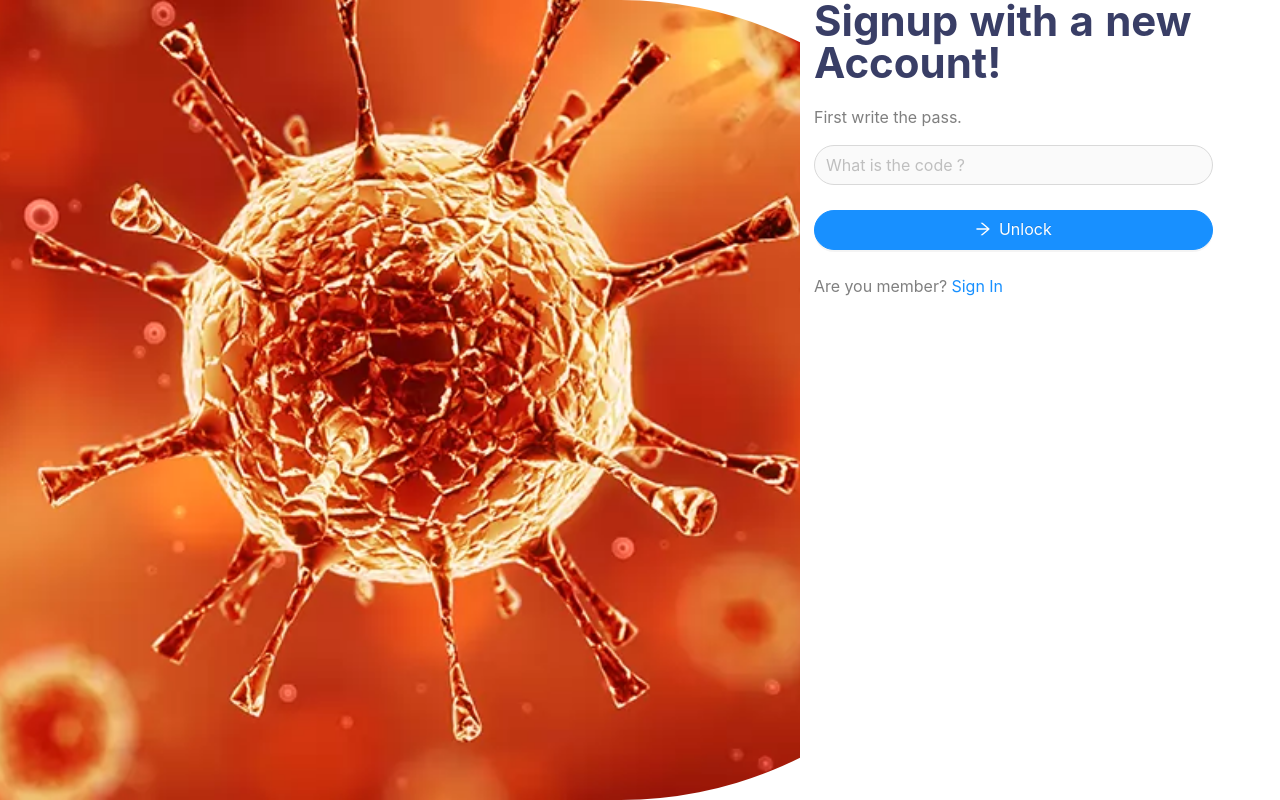
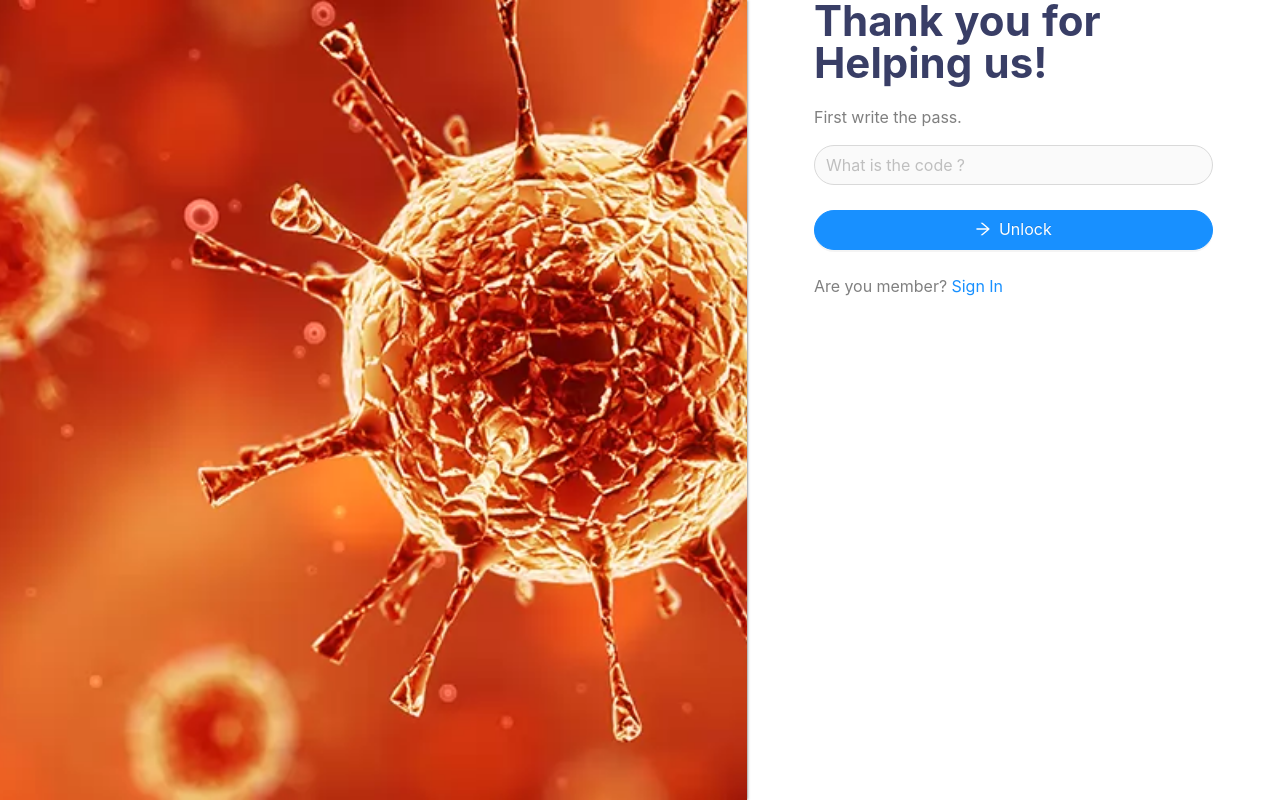
Before and after one commit to jeanmayorga/covid-ecuador, a React (Create React App) app: page /admin/r in a window 1280 px wide. Built offline with nearby package versions, Linux system fonts and the light colour scheme; no server answers.

Commit message:
fix(frontend): adding new styles

```diff
--- a/src/less/Login.less
+++ b/src/less/Login.less
@@ -2,16 +2,15 @@
   position: relative;
   overflow: hidden;
   height: 100vh;
+  box-shadow: 0 0 3px rgba(0,0,0,.7);
   .image{
     width: 100%;
     height: 100%;
     position: absolute;
     top: 0;
-    left: -50%;
+    right: 240px;
     img{
       height: 100%;
-      border-top-right-radius: 400px;
-      border-bottom-right-radius: 400px;
     }
   }
 }
--- a/src/pages/Login.tsx
+++ b/src/pages/Login.tsx
@@ -43,11 +43,12 @@ function Login({ firebase }: Props) {
 
   return (
     <Row className='Admin'>
-      <Col span={15} className='bg'>
+      <Col span={14} className='bg'>
         <div className='image'>
           <img src={bg} alt='Wallpaper' />
         </div>
       </Col>
+      <Col span={1}></Col>
       <Col span={8} className='LoginOut'>
         <div className='LoginBox'>
           <h1>
--- a/src/pages/Register.tsx
+++ b/src/pages/Register.tsx
@@ -41,19 +41,21 @@ function Register({ firebase }: Props) {
 
   return (
     <Row className='Admin'>
-      <Col span={15} className='bg'>
+      <Col span={14} className='bg'>
         <div className='image'>
           <img src={bg} alt='Wallpaper' />
         </div>
       </Col>
+      <Col span={1}></Col>
       <Col span={8} className='LoginOut'>
         <div className='LoginBox'>
           <h1>
-            Signup with a new <br />
-            Account!
+            Thank you for <br />
+            Helping us!
           </h1>
           {step === 'signup' ? (
             <>
+              <h2>Create a new account!</h2>
               <p>Tell us your data.</p>
               <Form onFinish={sigupFormSubmit}>
                 <Form.Item name='email' rules={[{ required: true, message: 'Please input your email!' }]}>
```
